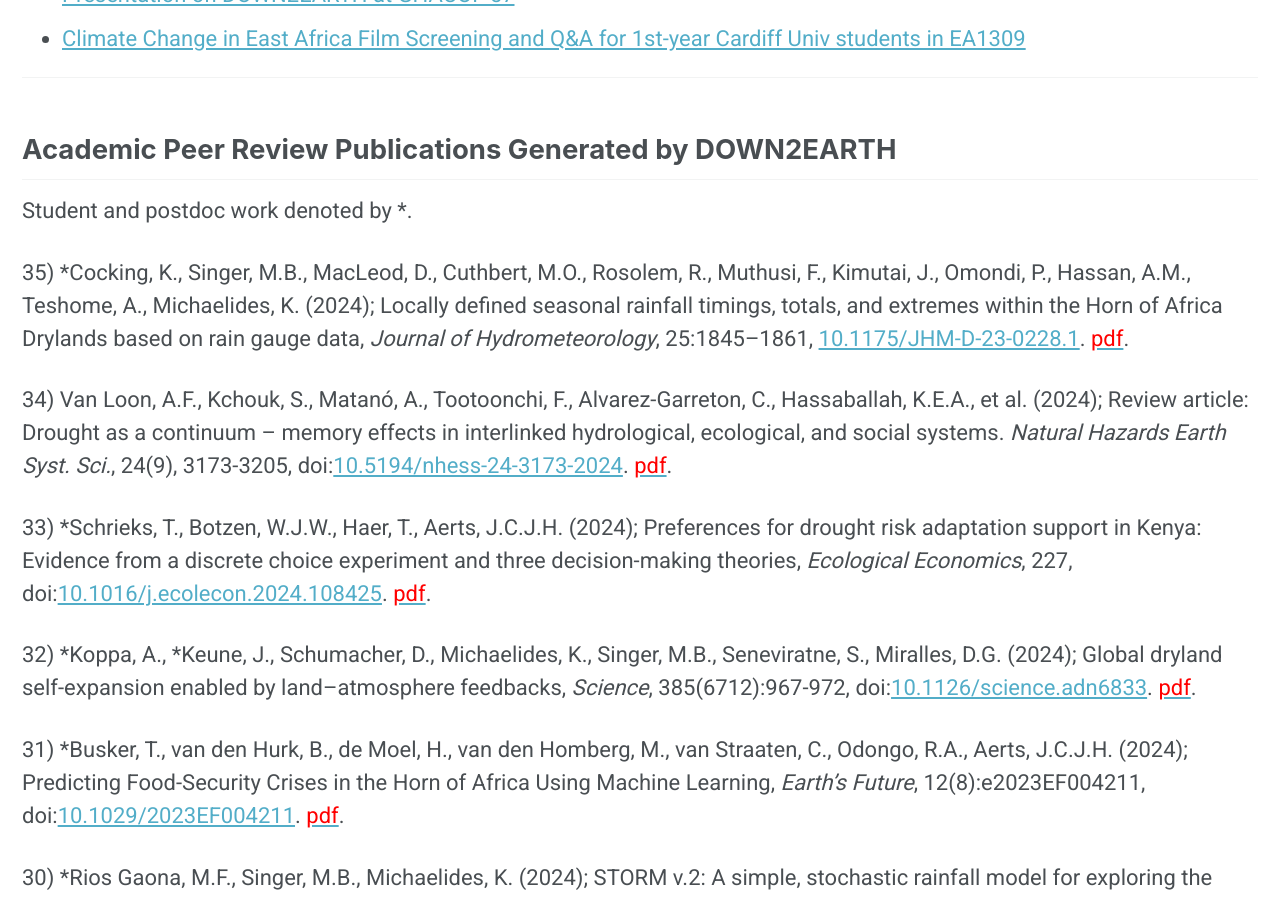
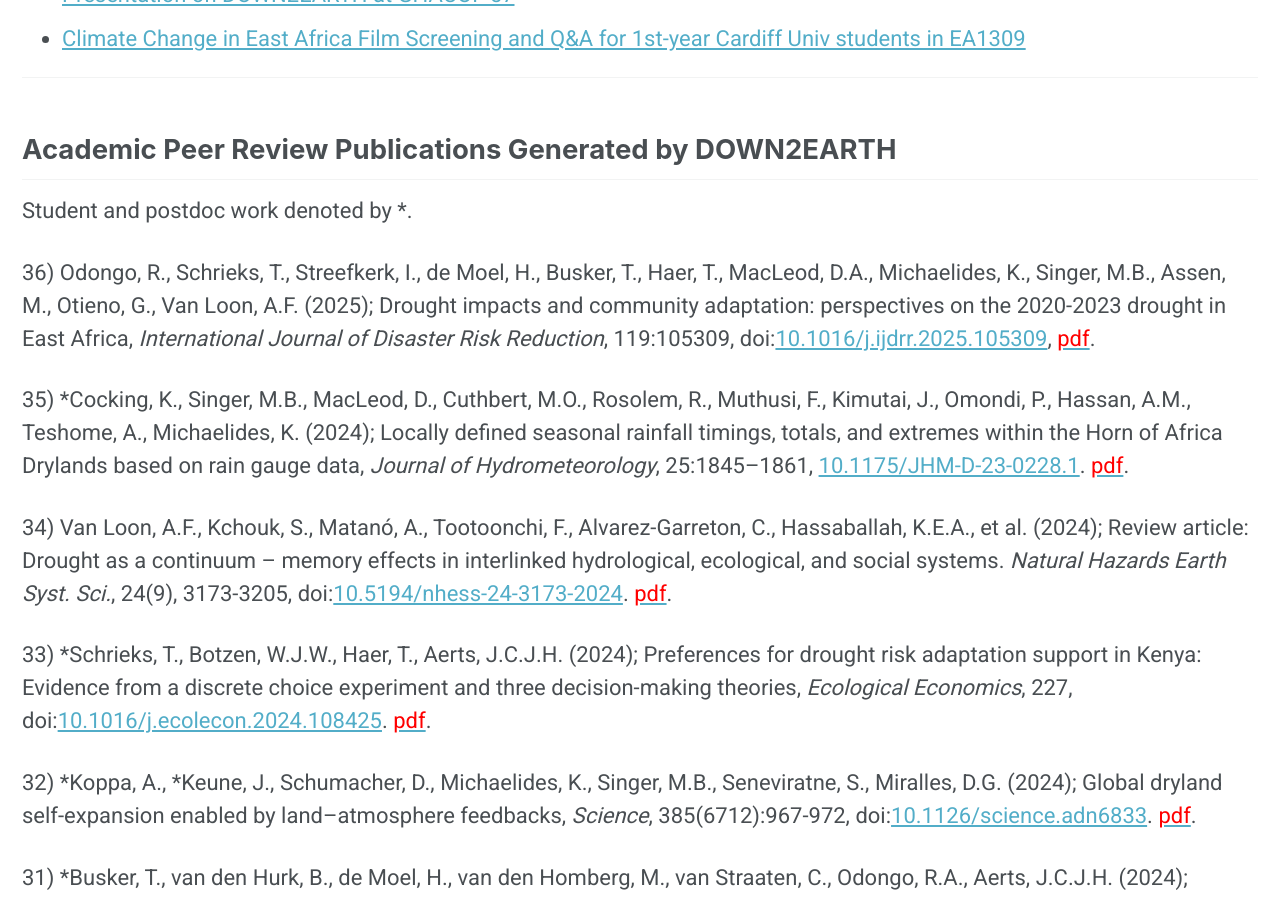
Before and after one commit to ucsb-eri/down2earth, a Jekyll site: the page built from _pages/outputs.md, in a window 1280 px wide and 900 px high, scrolled down 6182 px. Built offline with Jekyll 4.4.1, drawn with Linux system fonts in a browser that asks for light colours; nearby versions of some CDN libraries; comment, search, counter and statistics services are not loaded.

Commit message:
Update outputs.md

```diff
--- a/_pages/outputs.md
+++ b/_pages/outputs.md
@@ -144,6 +144,8 @@
 
 ## Academic Peer Review Publications Generated by DOWN2EARTH
 Student and postdoc work denoted by *.
+
+36) Odongo, R., Schrieks, T., Streefkerk, I., de Moel, H., Busker, T., Haer, T., MacLeod, D.A., Michaelides, K., Singer, M.B., Assen, M., Otieno, G., Van Loon, A.F. (2025); Drought impacts and community adaptation: perspectives on the 2020-2023 drought in East Africa, _International Journal of Disaster Risk Reduction_, 119:105309, doi:[10.1016/j.ijdrr.2025.105309](https://www.sciencedirect.com/science/article/pii/S2212420925001335), [<span style="color:red">pdf</span>](../assets/pdfs/publications/Odongo_etal_2025.pdf).
 
 35) *Cocking, K., Singer, M.B., MacLeod, D., Cuthbert, M.O., Rosolem, R., Muthusi, F., Kimutai, J., Omondi, P., Hassan, A.M., Teshome, A., Michaelides, K. (2024); Locally defined seasonal rainfall timings, totals, and extremes within the Horn of Africa Drylands based on rain gauge data, _Journal of Hydrometeorology_, 25:1845–1861, [10.1175/JHM-D-23-0228.1](https://journals.ametsoc.org/view/journals/hydr/25/12/JHM-D-23-0228.1.xml). [<span style="color:red">pdf</span>](../assets/pdfs/publications/Cocking_etal_2024.pdf).
 
```
